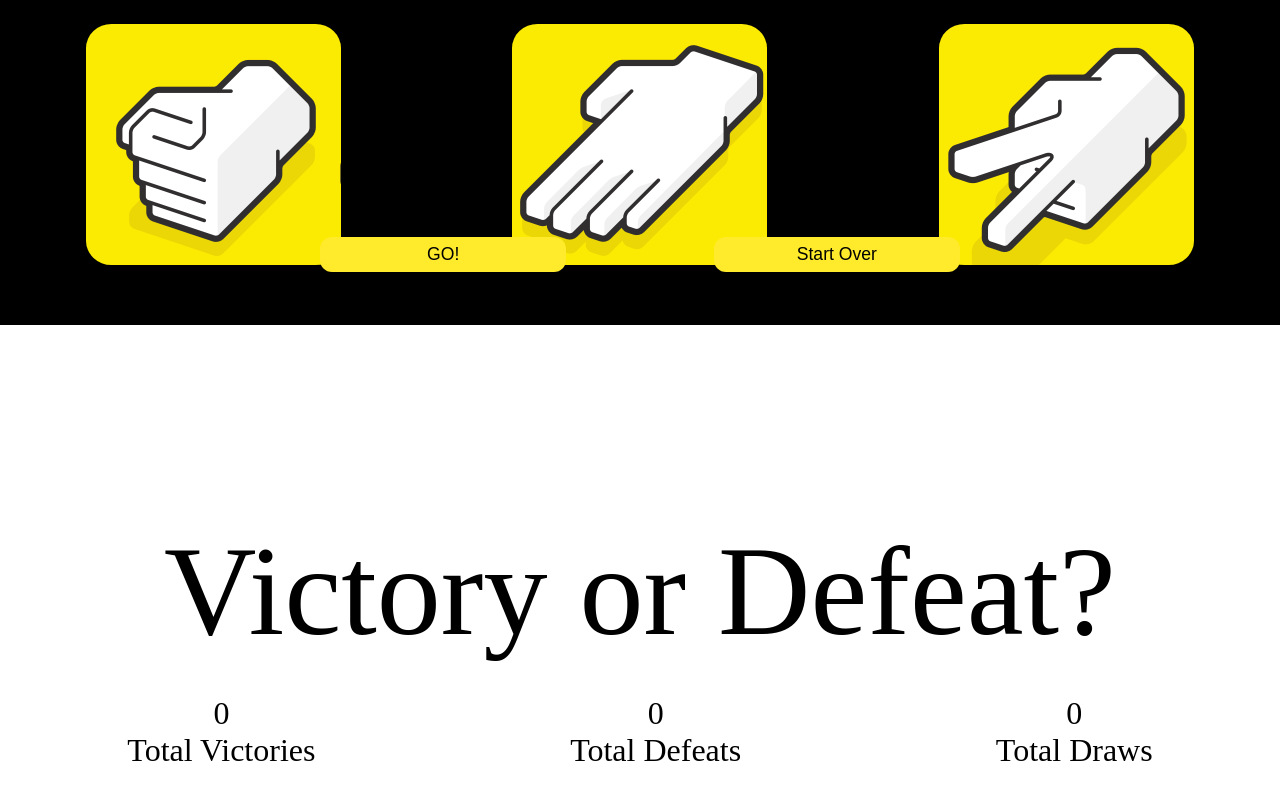
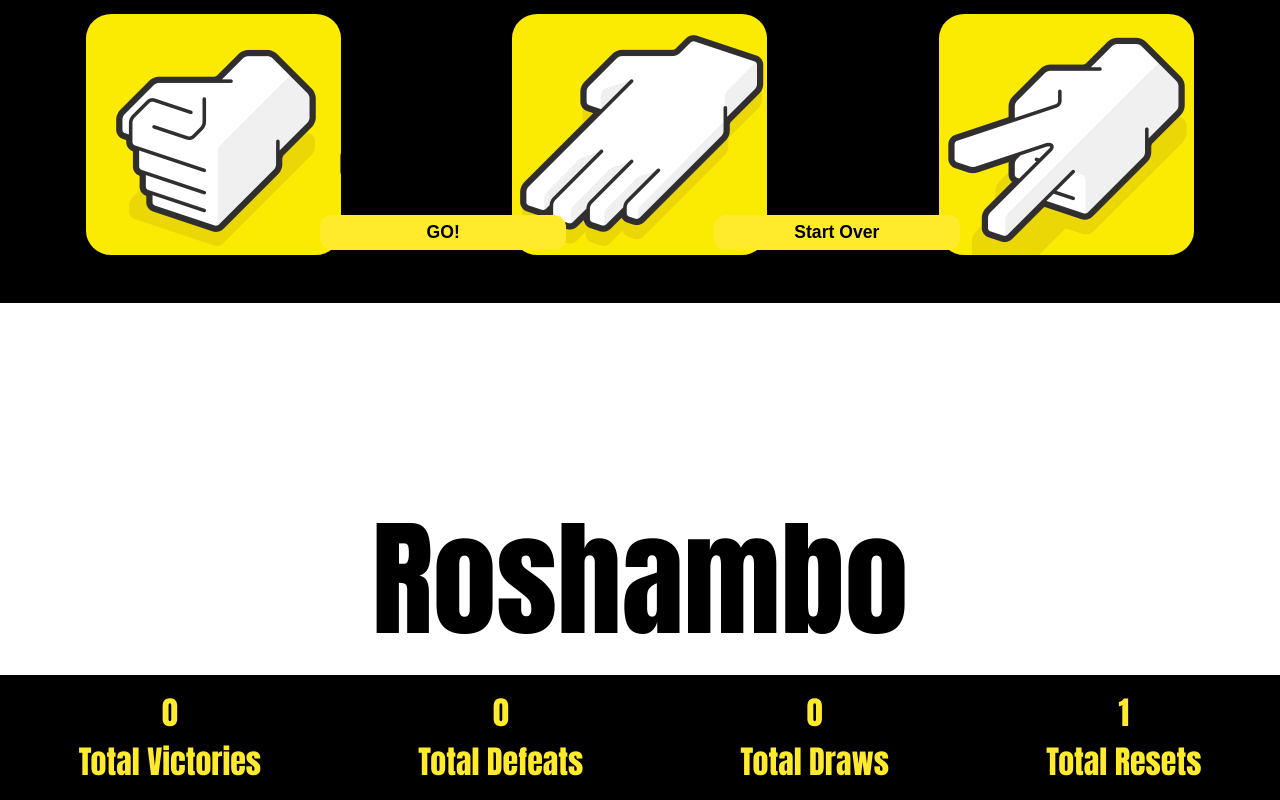
Before and after one commit to ZackLyon/lab-03-rock-paper-scissors, a plain HTML site: page index.html in a window 1280 px wide. Both pictures are taken after a click on the button "Start Over". Drawn offline with Linux system fonts and the light colour scheme.

Commit message:
added reset counter and finalized styling

```diff
--- a/app.js
+++ b/app.js
@@ -7,6 +7,7 @@ const resetButton = document.querySelector('#reset-btn');
 let victories = 0;
 let defeats = 0;
 let draws = 0;
+let reset = 0;
 
 subButton.addEventListener('click', () => {
     let robotPicked = getRandomThrow();
@@ -16,14 +17,15 @@ subButton.addEventListener('click', () => {
     let playerFate = doesUserWin(playerPicked, robotPicked);
     displayOutcome(playerFate);
     incrementFate(playerFate);
-    displayTotals(victories, defeats, draws);
+    displayTotals(victories, defeats, draws, reset);
 });
 
 resetButton.addEventListener('click', () => {
+    reset++;
     victories = 0;
     defeats = 0;
     draws = 0;
-    displayTotals(victories, defeats, draws);
+    displayTotals(victories, defeats, draws, reset);
     resetView();
 });
 
--- a/index.html
+++ b/index.html
@@ -43,9 +43,9 @@
             </div>
         </section>
         <section class="outcome-display">
-            <div id="outcome">Victory or Defeat?</div>
+            <div id="outcome">Roshambo</div>
         </section>
-        <section>
+        <section class="total-display">
             <div>
                 <span id="victories">0</span>
                 <div>Total Victories</div>
@@ -58,8 +58,10 @@
                 <span id="draws">0</span>
                 <div>Total Draws</div>
             </div>
-
-
+            <div>
+                <span id="resets">0</span>
+                <div>Total Resets</div>
+            </div>
         </section>
     </main>
 
--- a/styles/home.css
+++ b/styles/home.css
@@ -1,4 +1,6 @@
 /* add home page styles here */
+@import url('https://fonts.googleapis.com/css2?family=Anton&display=swap');
+
 * {
     margin: 0;
     padding: 0;
@@ -10,6 +12,7 @@ body, html {
     bottom: 0;
     left: 0;
     right: 0;
+    font-family: 'Anton', sans-serif;
 }
 main {
     font-size: 2rem;
@@ -62,6 +65,8 @@ button {
     height: 2em;
     width: 14em;
     font-size: 1.1rem;
+    font-weight: bold;
+    cursor: pointer;
 }
 
 .outcome-display {
@@ -72,6 +77,11 @@ button {
     background-color: black;
 }
 
+.total-display {
+    background-color: black;
+    color: rgb(255, 235, 43);
+}
+
 #sub-btn {
     left: 7em;
 }
--- a/utils.js
+++ b/utils.js
@@ -7,6 +7,7 @@ const drawsEl = document.querySelector('#draws');
 const userChoice = document.querySelector('#user-choice');
 const robotChoice = document.querySelector('#robot-choice');
 const choicesDisplay = document.querySelector('.choices-display');
+const resetEl = document.querySelector('#resets');
 
 const choiceArr = ['rock', 'paper', 'scissors'];
 
@@ -38,10 +39,11 @@ function displayOutcome(winLoseDraw) {
     outcomeEl.textContent = `You ${winLoseDraw}!`;
 }
 
-function displayTotals(win, lose, draw) {
+function displayTotals(win, lose, draw, resetCount) {
     victoriesEl.textContent = win;
     defeatsEl.textContent = lose;
     drawsEl.textContent = draw;
+    resetEl.textContent = resetCount;
 }
 
 function displayChoices(person, machine) {
@@ -52,5 +54,5 @@ function displayChoices(person, machine) {
 
 function resetView() {
     choicesDisplay.classList.add('hidden');
-    outcomeEl.textContent = 'Victory or Defeat?';
+    outcomeEl.textContent = 'Roshambo';
 }
```
